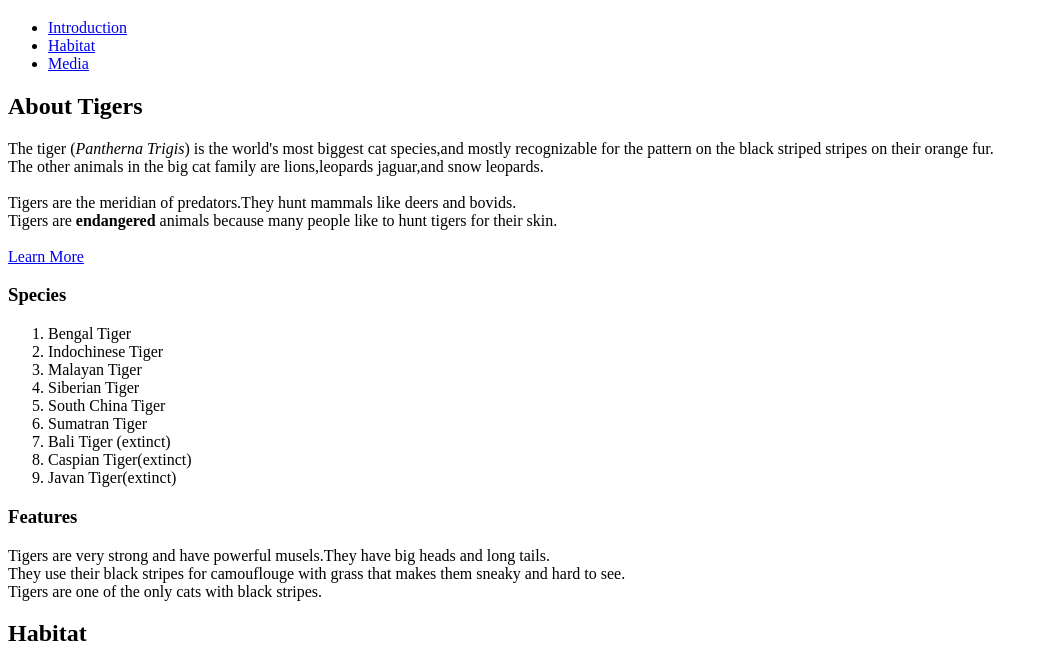
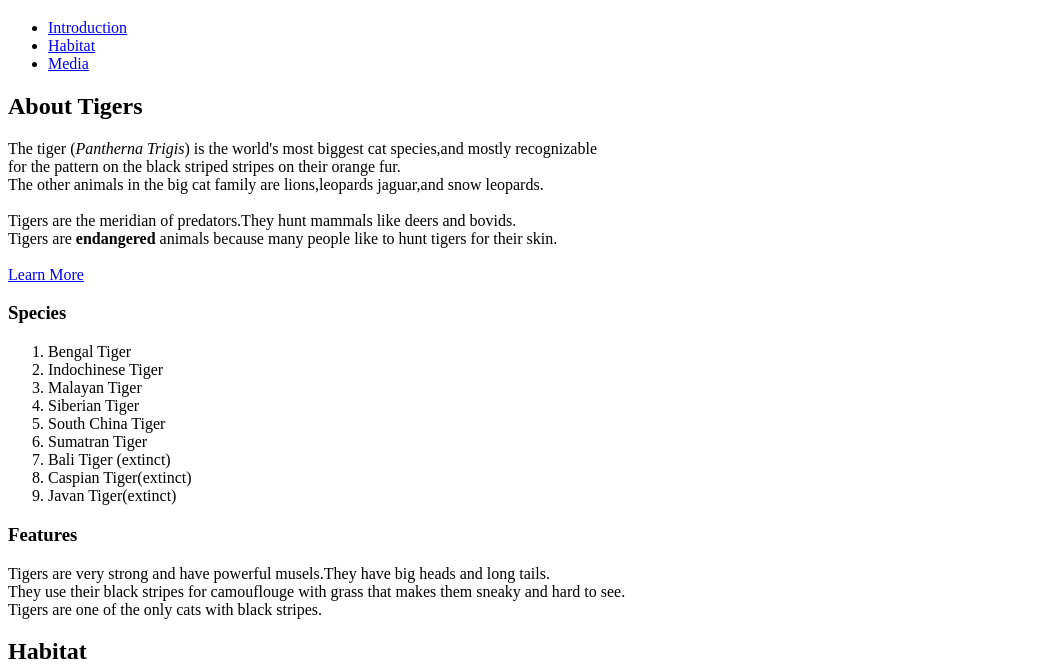
Before and after one commit to tosidda/tigers, a plain HTML site: page index.html in a window 1280 px wide. Shown: the part 87-757 px from the top of the page, without its empty margins (0-1048 px from the left). Drawn offline with Linux system fonts and the light colour scheme.

Commit message:
Update index.html

```diff
--- a/index.html
+++ b/index.html
@@ -21,7 +21,7 @@
         <div id="introduction">
           <h2>About Tigers</h2>
           <p>The tiger (<em>Pantherna Trigis</em>) is the world's
-          most biggest cat species,and mostly recognizable for
+          most biggest cat species,and mostly recognizable <br>for
           the pattern on the black striped stripes on their
           orange fur.<br>The other animals in the big cat family are lions,leopards
           jaguar,and snow leopards.<br /><br>
```
